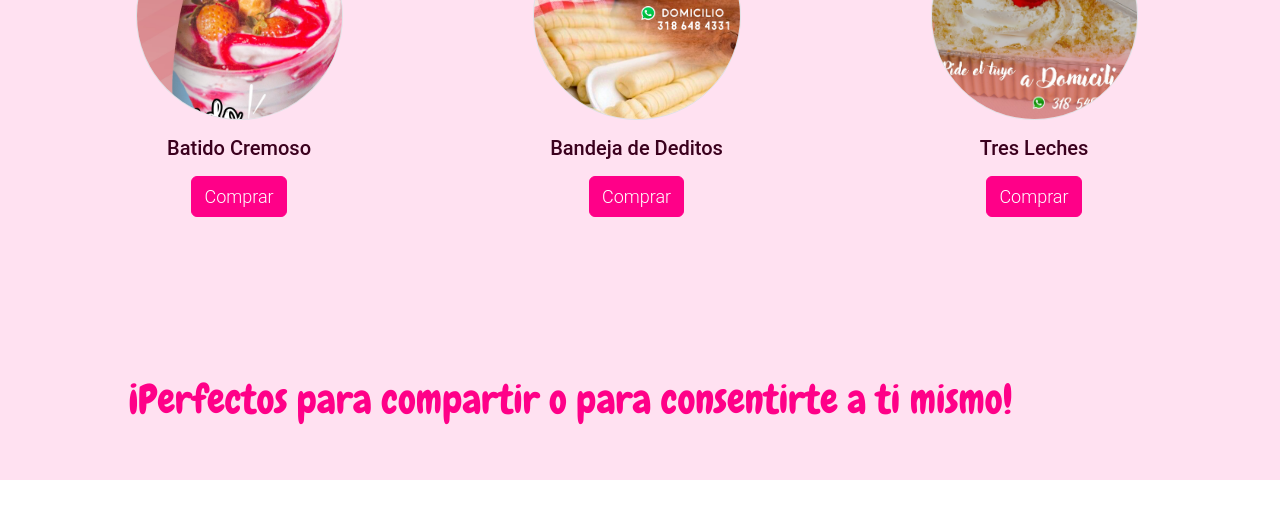
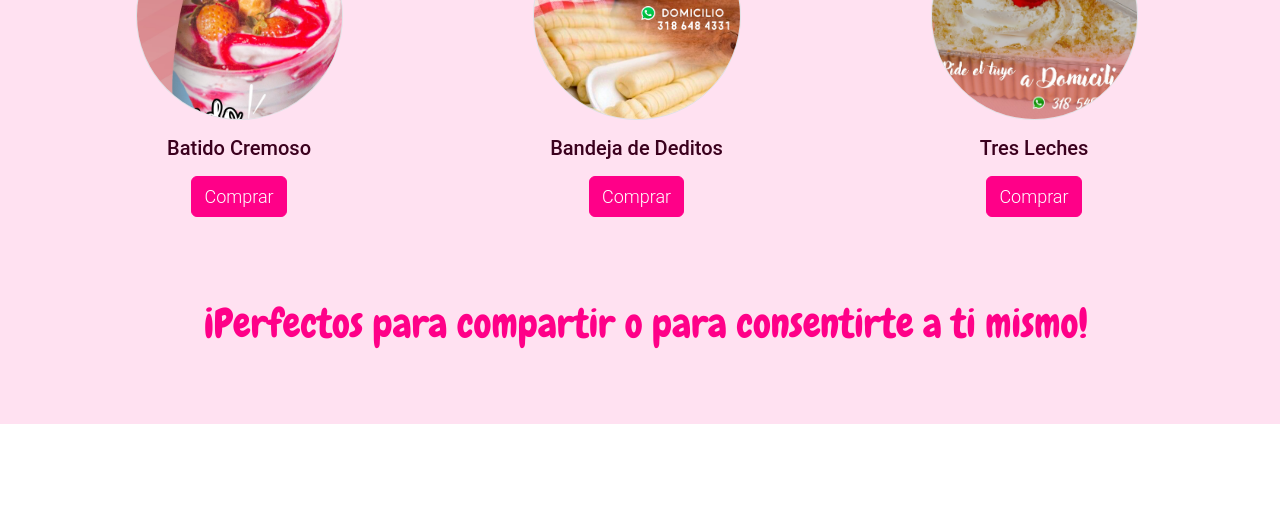
Before and after one commit to SARAJ2705/Proyecto, a plain HTML site: page index.html in a window 1280 px wide. Shown: the part 956-1474 px from the top of the page. Drawn offline with nearby package versions, Linux system fonts and the light colour scheme; files whose address does not match are found by name.

Commit message:
Update index.html

```diff
--- a/index.html
+++ b/index.html
@@ -166,7 +166,7 @@
                     <a class="btn btn-success" href="compras.html" style="background-color: #ff0088 !important; border-color: #ff0088 !important; color: white !important; margin-left: -2.5cm;">Comprar</a>
                 </p>
             </div>
-            <h1 style="text-align: center; color: #ff0088; font-family: Chewy;margin-left: -3cm;">¡Perfectos para compartir o para consentirte a ti mismo!</h1>
+            <h1 style="text-align: center; color: #ff0088; font-family: Chewy;margin-left: -1cm; margin-top: -2cm">¡Perfectos para compartir o para consentirte a ti mismo!</h1>
         </div>
     </section>
 
```
